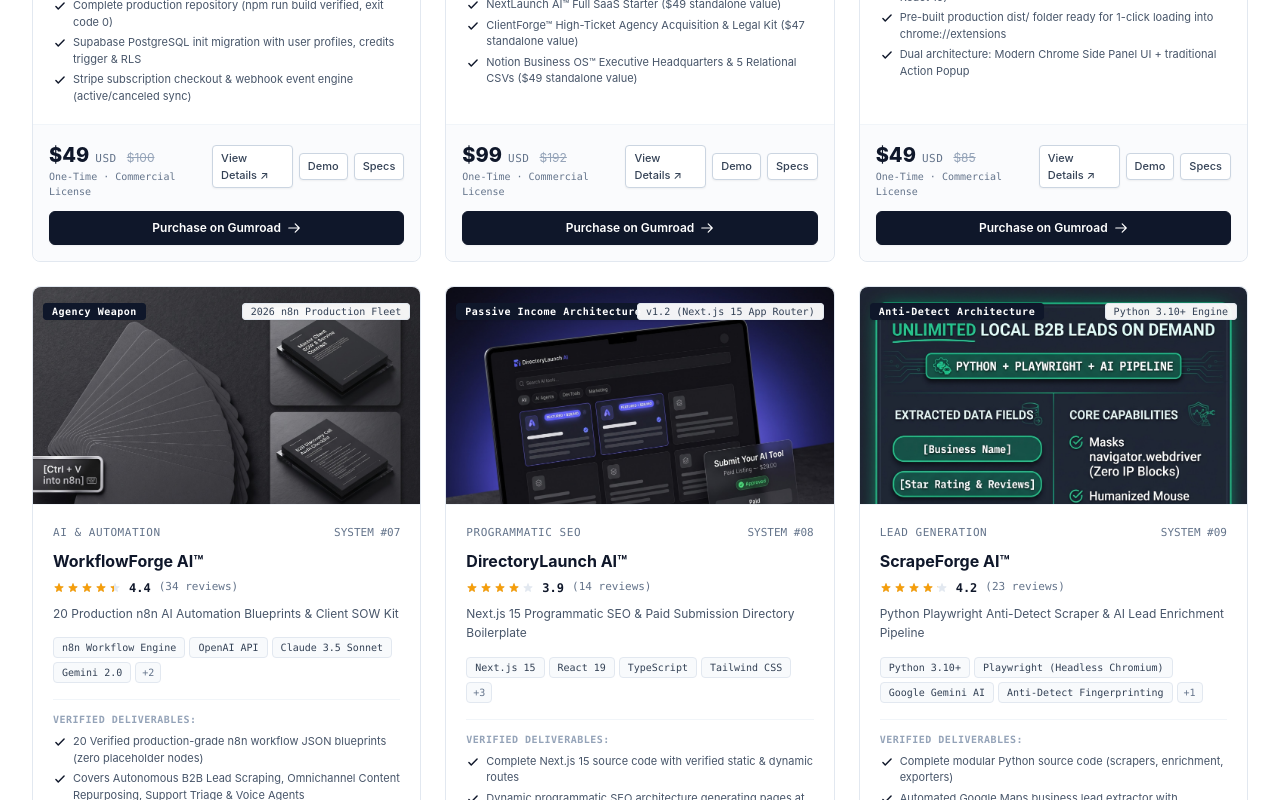
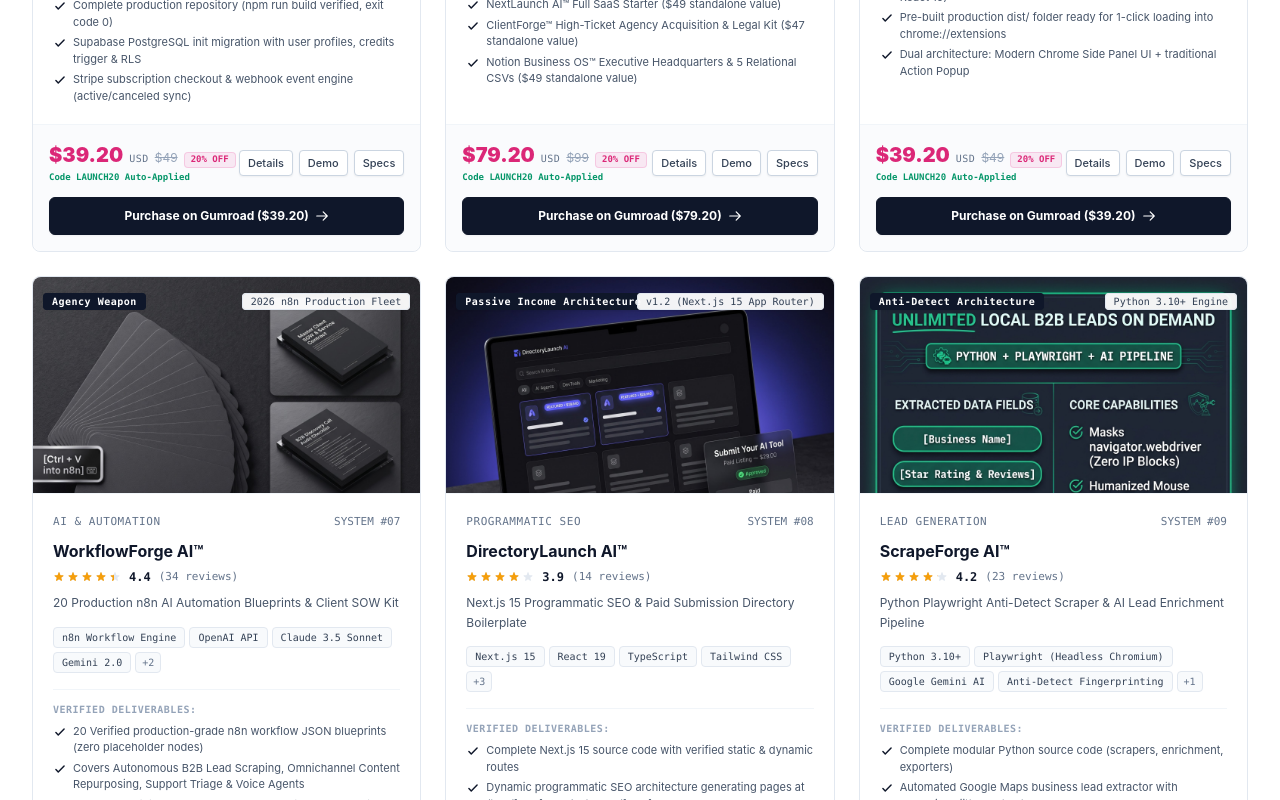
Before and after one commit to notionmaster001-max/notion-master-showcase, a Next.js app: page / in a window 1280 px wide. Shown: the part 1620-2420 px from the top of the page. Built offline with nearby package versions, Linux system fonts and the light colour scheme.

Commit message:
fix: restore missing prices for multilaunch, mcpforge, stackforge and activate 20% discount display across website

```diff
--- a/src/app/page.tsx
+++ b/src/app/page.tsx
@@ -143,10 +143,10 @@ export default function Home() {
                   Compiler & CRC Verified
                 </div>
               </div>
-              <div className="rounded border border-slate-200 bg-slate-50/60 p-3.5">
-                <div className="font-mono text-xl font-bold text-slate-900">$14.99 – $49</div>
-                <div className="font-mono text-[11px] uppercase tracking-wider text-slate-500 mt-0.5">
-                  Direct Gumroad Pricing
+              <div className="rounded border border-pink-200 bg-pink-50/60 p-3.5">
+                <div className="font-mono text-xl font-bold text-pink-600">$11.99 – $39.20</div>
+                <div className="font-mono text-[11px] uppercase tracking-wider text-pink-700 font-semibold mt-0.5">
+                  20% Launch Discount Active
                 </div>
               </div>
               <div className="rounded border border-slate-200 bg-slate-50/60 p-3.5">
--- a/src/app/product/[id]/page.tsx
+++ b/src/app/product/[id]/page.tsx
@@ -408,19 +408,20 @@ export default async function ProductDetailPage({ params }: ProductPageProps) {
               {/* Price Banner */}
               <div className="my-5 flex items-baseline justify-between">
                 <div>
-                  <div className="flex items-baseline gap-2">
-                    <span className="font-sans text-3xl font-extrabold text-slate-900">
+                  <div className="flex items-baseline gap-2 flex-wrap">
+                    <span className="font-sans text-3xl font-black text-pink-600">
+                      {product.discountPrice || product.formattedPrice}
+                    </span>
+                    <span className="font-mono text-xs uppercase tracking-wider text-slate-500">USD</span>
+                    <span className="text-base text-slate-400 line-through">
                       {product.formattedPrice}
                     </span>
-                    <span className="font-mono text-xs uppercase tracking-wider text-slate-500">USD</span>
-                    {product.originalValue && (
-                      <span className="text-sm text-slate-400 line-through">
-                        {product.originalValue}
-                      </span>
-                    )}
+                    <span className="rounded bg-pink-100 border border-pink-200 px-2 py-0.5 font-mono text-[10px] font-bold text-pink-700">
+                      20% OFF
+                    </span>
                   </div>
-                  <p className="font-mono text-[11px] text-slate-500 mt-0.5">
-                    One-time payment · Perpetual commercial rights
+                  <p className="font-mono text-[11px] text-emerald-600 font-semibold mt-1">
+                    🎉 Code LAUNCH20 auto-applied at checkout
                   </p>
                 </div>
                 <span className="rounded bg-emerald-50 px-2 py-1 font-mono text-[10px] font-semibold text-emerald-700 border border-emerald-200">
@@ -434,9 +435,9 @@ export default async function ProductDetailPage({ params }: ProductPageProps) {
                 target="_blank"
                 rel="noopener noreferrer"
                 data-gumroad-single-product="true"
-                className="gumroad-button flex w-full items-center justify-center gap-2 rounded-lg bg-slate-900 py-3 px-4 text-xs font-bold text-white shadow-md hover:bg-slate-800 transition"
+                className="gumroad-button flex w-full items-center justify-center gap-2 rounded-lg bg-slate-900 py-3.5 px-4 text-xs font-bold text-white shadow-md hover:bg-slate-800 transition"
               >
-                <span>Instant Checkout on Gumroad ({product.formattedPrice})</span>
+                <span>Instant Checkout on Gumroad ({product.discountPrice || product.formattedPrice})</span>
                 <svg className="h-4 w-4" fill="none" viewBox="0 0 24 24" stroke="currentColor">
                   <path strokeLinecap="round" strokeLinejoin="round" strokeWidth={2} d="M14 5l7 7m0 0l-7 7m7-7H3" />
                 </svg>
--- a/src/components/LivePreviewModal.tsx
+++ b/src/components/LivePreviewModal.tsx
@@ -321,11 +321,17 @@ export const LivePreviewModal: React.FC<LivePreviewModalProps> = ({
 
         {/* Footer Checkout CTA */}
         <div className="flex flex-col sm:flex-row items-center justify-between gap-3 border-t border-slate-200 bg-slate-50 px-5 py-3.5">
-          <div className="flex items-baseline gap-2">
-            <span className="font-sans text-2xl font-extrabold text-slate-900">
+          <div className="flex items-baseline gap-2 flex-wrap">
+            <span className="font-sans text-2xl font-black text-pink-600">
+              {product.discountPrice || product.formattedPrice}
+            </span>
+            <span className="font-mono text-xs uppercase tracking-wider text-slate-500">USD</span>
+            <span className="text-sm text-slate-400 line-through">
               {product.formattedPrice}
             </span>
-            <span className="font-mono text-xs uppercase tracking-wider text-slate-500">USD</span>
+            <span className="rounded bg-pink-100 border border-pink-200 px-1.5 py-0.5 font-mono text-[9px] font-bold text-pink-700">
+              20% OFF
+            </span>
             <span className="font-mono text-[11px] text-slate-400">· Perpetual Commercial License</span>
           </div>
 
@@ -335,9 +341,9 @@ export const LivePreviewModal: React.FC<LivePreviewModalProps> = ({
               target="_blank"
               rel="noopener noreferrer"
               data-gumroad-single-product="true"
-              className="gumroad-button flex-1 sm:flex-initial inline-flex items-center justify-center gap-2 rounded-md bg-slate-900 px-5 py-2 text-xs font-bold text-white shadow-sm hover:bg-slate-800 transition"
+              className="gumroad-button flex-1 sm:flex-initial inline-flex items-center justify-center gap-2 rounded-md bg-slate-900 px-5 py-2.5 text-xs font-bold text-white shadow-sm hover:bg-slate-800 transition"
             >
-              <span>Instant Purchase on Gumroad</span>
+              <span>Instant Purchase ({product.discountPrice || product.formattedPrice})</span>
               <svg className="h-3.5 w-3.5" fill="none" viewBox="0 0 24 24" stroke="currentColor">
                 <path strokeLinecap="round" strokeLinejoin="round" strokeWidth={2} d="M14 5l7 7m0 0l-7 7m7-7H3" />
               </svg>
--- a/src/components/ProductCard.tsx
+++ b/src/components/ProductCard.tsx
@@ -127,21 +127,22 @@ export const ProductCard: React.FC<ProductCardProps> = ({ product, onOpenDetails
 
       {/* Pricing & Actions Footer */}
       <div className="border-t border-slate-100 bg-slate-50/70 p-4 rounded-b-lg">
-        <div className="mb-3 flex items-baseline justify-between">
+        <div className="mb-3 flex items-center justify-between">
           <div>
-            <div className="flex items-baseline gap-1.5">
-              <span className="font-sans text-xl font-extrabold text-slate-900">
+            <div className="flex items-baseline gap-1.5 flex-wrap">
+              <span className="font-sans text-xl font-black text-pink-600">
+                {product.discountPrice || product.formattedPrice}
+              </span>
+              <span className="font-mono text-[10px] uppercase tracking-wider text-slate-500">USD</span>
+              <span className="text-xs text-slate-400 line-through">
                 {product.formattedPrice}
               </span>
-              <span className="font-mono text-[11px] uppercase tracking-wider text-slate-500">USD</span>
-              {product.originalValue && (
-                <span className="ml-1 text-xs text-slate-400 line-through">
-                  {product.originalValue}
-                </span>
-              )}
+              <span className="rounded bg-pink-500/10 border border-pink-500/20 px-1.5 py-0.2 font-mono text-[9px] font-bold text-pink-600">
+                20% OFF
+              </span>
             </div>
-            <p className="font-mono text-[10px] text-slate-500">
-              One-Time · Commercial License
+            <p className="font-mono text-[9px] text-emerald-600 font-semibold mt-0.5">
+              Code LAUNCH20 Auto-Applied
             </p>
           </div>
 
@@ -151,7 +152,7 @@ export const ProductCard: React.FC<ProductCardProps> = ({ product, onOpenDetails
               className="rounded border border-slate-300 bg-white px-2 py-1 text-[11px] font-medium text-slate-700 shadow-sm transition hover:bg-slate-100 hover:text-slate-900"
               title="View Complete System Specifications & Overview"
             >
-              View Details ↗
+              Details
             </Link>
             <button
               onClick={() => onOpenLivePreview(product)}
@@ -176,9 +177,9 @@ export const ProductCard: React.FC<ProductCardProps> = ({ product, onOpenDetails
           target="_blank"
           rel="noopener noreferrer"
           data-gumroad-single-product="true"
-          className="gumroad-button flex w-full items-center justify-center gap-1.5 rounded-md border border-slate-900 bg-slate-900 py-2 px-3 text-xs font-semibold text-white shadow-sm transition hover:bg-slate-800 focus:outline-none focus:ring-2 focus:ring-slate-900 focus:ring-offset-2"
+          className="gumroad-button flex w-full items-center justify-center gap-1.5 rounded-md border border-slate-900 bg-slate-900 py-2.5 px-3 text-xs font-bold text-white shadow-sm transition hover:bg-slate-800 focus:outline-none focus:ring-2 focus:ring-slate-900 focus:ring-offset-2"
         >
-          <span>Purchase on Gumroad</span>
+          <span>Purchase on Gumroad ({product.discountPrice || product.formattedPrice})</span>
           <svg className="h-3.5 w-3.5" fill="none" viewBox="0 0 24 24" stroke="currentColor">
             <path strokeLinecap="round" strokeLinejoin="round" strokeWidth={2} d="M14 5l7 7m0 0l-7 7m7-7H3" />
           </svg>
--- a/src/components/ProductModal.tsx
+++ b/src/components/ProductModal.tsx
@@ -194,11 +194,20 @@ export const ProductModal: React.FC<ProductModalProps> = ({ product, onClose })
         </div>
 
         {/* Modal Action Footer */}
-        <div className="flex items-center justify-between border-t border-slate-200 bg-slate-50/80 px-6 py-4">
-          <div className="font-mono text-xs text-slate-500">
-            Instant ZIP download via Gumroad library
+        <div className="flex flex-col sm:flex-row items-center justify-between gap-3 border-t border-slate-200 bg-slate-50/80 px-6 py-4">
+          <div className="flex items-baseline gap-2">
+            <span className="font-sans text-xl font-black text-pink-600">
+              {product.discountPrice || product.formattedPrice}
+            </span>
+            <span className="font-mono text-xs uppercase tracking-wider text-slate-500">USD</span>
+            <span className="text-xs text-slate-400 line-through">
+              {product.formattedPrice}
+            </span>
+            <span className="rounded bg-pink-100 border border-pink-200 px-1.5 py-0.5 font-mono text-[9px] font-bold text-pink-700">
+              20% OFF AUTO-APPLIED
+            </span>
           </div>
-          <div className="flex items-center gap-3">
+          <div className="flex items-center gap-3 w-full sm:w-auto justify-end">
             <button
               onClick={onClose}
               className="rounded border border-slate-300 bg-white px-3.5 py-1.5 text-xs font-medium text-slate-700 shadow-sm transition hover:bg-slate-50"
@@ -210,9 +219,9 @@ export const ProductModal: React.FC<ProductModalProps> = ({ product, onClose })
               target="_blank"
               rel="noopener noreferrer"
               data-gumroad-single-product="true"
-              className="gumroad-button inline-flex items-center gap-1.5 rounded-md border border-slate-900 bg-slate-900 px-4 py-1.5 text-xs font-semibold text-white shadow-sm transition hover:bg-slate-800 focus:outline-none focus:ring-2 focus:ring-slate-900 focus:ring-offset-2"
+              className="gumroad-button inline-flex items-center gap-1.5 rounded-md border border-slate-900 bg-slate-900 px-4 py-2 text-xs font-bold text-white shadow-sm transition hover:bg-slate-800 focus:outline-none focus:ring-2 focus:ring-slate-900 focus:ring-offset-2"
             >
-              <span>Get on Gumroad ({product.formattedPrice})</span>
+              <span>Get on Gumroad ({product.discountPrice || product.formattedPrice})</span>
               <svg className="h-3 w-3" fill="none" viewBox="0 0 24 24" stroke="currentColor">
                 <path strokeLinecap="round" strokeLinejoin="round" strokeWidth={2} d="M14 5l7 7m0 0l-7 7m7-7H3" />
               </svg>
--- a/src/data/products.ts
+++ b/src/data/products.ts
@@ -11,6 +11,7 @@ export const PRODUCTS: Product[] = [
     price: 49,
     formattedPrice: '$49',
     originalValue: '$100',
+    discountPrice: '$39.20',
     gumroadUrl: 'https://notionmaster001.gumroad.com/l/nextlaunch-ai/LAUNCH20',
     gumroadId: 'tu2KRUy6ib64C1ZsjPti5A==',
     image: '/products/04-nextlaunch.jpg',
@@ -64,6 +65,7 @@ export const PRODUCTS: Product[] = [
     price: 99,
     formattedPrice: '$99',
     originalValue: '$192',
+    discountPrice: '$79.20',
     gumroadUrl: 'https://notionmaster001.gumroad.com/l/founder-developer-suite/LAUNCH20',
     gumroadId: 'EEC1tknNTiloXEp-LmnIkw==',
     image: '/products/05-master-suite.jpg',
@@ -113,6 +115,7 @@ export const PRODUCTS: Product[] = [
     price: 49,
     formattedPrice: '$49',
     originalValue: '$85',
+    discountPrice: '$39.20',
     gumroadUrl: 'https://notionmaster001.gumroad.com/l/extensionforge-mv3/LAUNCH20',
     gumroadId: 'ahooZsZXcewqosVCnBXA3Q==',
     image: '/products/06-extensionforge.jpg',
@@ -162,6 +165,7 @@ export const PRODUCTS: Product[] = [
     price: 49,
     formattedPrice: '$49',
     originalValue: '$95',
+    discountPrice: '$39.20',
     gumroadUrl: 'https://notionmaster001.gumroad.com/l/workflowforge-ai/LAUNCH20',
     gumroadId: 'ul87Jui2ZD_qXL4hfP1u-g==',
     image: '/products/07-workflowforge.jpg',
@@ -211,6 +215,7 @@ export const PRODUCTS: Product[] = [
     price: 49,
     formattedPrice: '$49',
     originalValue: '$90',
+    discountPrice: '$39.20',
     gumroadUrl: 'https://notionmaster001.gumroad.com/l/directorylaunch-ai/LAUNCH20',
     gumroadId: 'RJ9Pk0RZj-Lheb6RNeY50Q==',
     image: '/products/08-directorylaunch.jpg',
@@ -260,6 +265,7 @@ export const PRODUCTS: Product[] = [
     price: 47,
     formattedPrice: '$47',
     originalValue: '$85',
+    discountPrice: '$37.60',
     gumroadUrl: 'https://notionmaster001.gumroad.com/l/scrapeforge-ai/LAUNCH20',
     gumroadId: '5DT9EpSkRLThWtz56xjQDw==',
     image: '/products/09-scrapeforge.jpg',
@@ -309,6 +315,7 @@ export const PRODUCTS: Product[] = [
     price: 47,
     formattedPrice: '$47',
     originalValue: '$85',
+    discountPrice: '$37.60',
     gumroadUrl: 'https://notionmaster001.gumroad.com/l/promptforge-ai/LAUNCH20',
     gumroadId: 'a0CpZr6667qpRdRoyQ-Ynw==',
     image: '/products/01-promptforge.jpg',
@@ -358,6 +365,7 @@ export const PRODUCTS: Product[] = [
     price: 49,
     formattedPrice: '$49',
     originalValue: '$95',
+    discountPrice: '$39.20',
     gumroadUrl: 'https://notionmaster001.gumroad.com/l/notion-business-os/LAUNCH20',
     gumroadId: '8ihliqBkA5MjDLKeGXOzTQ==',
     image: '/products/02-notion-os.png',
@@ -407,6 +415,7 @@ export const PRODUCTS: Product[] = [
     price: 47,
     formattedPrice: '$47',
     originalValue: '$90',
+    discountPrice: '$37.60',
     gumroadUrl: 'https://notionmaster001.gumroad.com/l/clientforge-kit/LAUNCH20',
     gumroadId: 'eChys3f02tiR5-hZvOHexg==',
     image: '/products/03-clientforge.png',
@@ -454,8 +463,9 @@ export const PRODUCTS: Product[] = [
     category: 'saas',
     categoryLabel: 'Full-Stack SaaS',
     price: 49,
-    formattedPrice: '',
-    originalValue: '',
+    formattedPrice: '$49',
+    originalValue: '$99',
+    discountPrice: '$39.20',
     gumroadUrl: 'https://notionmaster001.gumroad.com/l/multilaunch-ai/LAUNCH20',
     gumroadId: 'WW5yOIEKtTd696g8SLQFXA==',
     image: '/products/10-multilaunch.jpg',
@@ -504,8 +514,9 @@ export const PRODUCTS: Product[] = [
     category: 'automation',
     categoryLabel: 'AI & MCP Protocols',
     price: 47,
-    formattedPrice: '',
-    originalValue: '',
+    formattedPrice: '$47',
+    originalValue: '$95',
+    discountPrice: '$37.60',
     gumroadUrl: 'https://notionmaster001.gumroad.com/l/mcpforge-enterprise/LAUNCH20',
     gumroadId: 'xM_fWwf9vmVyfjWI5IZESA==',
     image: '/products/11-mcpforge.jpg',
@@ -554,8 +565,9 @@ export const PRODUCTS: Product[] = [
     category: 'agency',
     categoryLabel: 'DevOps & Cloud',
     price: 47,
-    formattedPrice: '',
-    originalValue: '',
+    formattedPrice: '$47',
+    originalValue: '$95',
+    discountPrice: '$37.60',
     gumroadUrl: 'https://notionmaster001.gumroad.com/l/stackforge-docker/LAUNCH20',
     gumroadId: 'aaVNnYUVMaeh6Efu3789mQ==',
     image: '/products/12-stackforge.jpg',
@@ -608,6 +620,7 @@ export const PRODUCTS: Product[] = [
     price: 15,
     formattedPrice: '$14.99',
     originalValue: '$49',
+    discountPrice: '$11.99',
     gumroadUrl: 'https://notionmaster001.gumroad.com/l/vice-city-companion-os/LAUNCH20',
     gumroadId: 'do9vHEsfwdCoM8n1VPlflA==',
     image: '/products/13-vice-city-companion.jpg',
@@ -659,6 +672,7 @@ export const PRODUCTS: Product[] = [
     price: 25,
     formattedPrice: '$24.99',
     originalValue: '$69',
+    discountPrice: '$19.99',
     gumroadUrl: 'https://notionmaster001.gumroad.com/l/streamshield-dmca-audio/LAUNCH20',
     gumroadId: 'TnmQ4JPqolWj_UG8PjNSJQ==',
     image: '/products/14-streamshield-vice.jpg',
@@ -710,6 +724,7 @@ export const PRODUCTS: Product[] = [
     price: 20,
     formattedPrice: '$19.99',
     originalValue: '$59',
+    discountPrice: '$15.99',
     gumroadUrl: 'https://notionmaster001.gumroad.com/l/vicestream-neon-studio/LAUNCH20',
     gumroadId: 'Wt2hksustjPDmF4lqYq5Gg==',
     image: '/products/15-vicestream-neon-studio.jpg',
@@ -760,6 +775,7 @@ export const PRODUCTS: Product[] = [
     price: 20,
     formattedPrice: '$19.99',
     originalValue: '$49',
+    discountPrice: '$15.99',
     gumroadUrl: 'https://notionmaster001.gumroad.com/l/consolestream-pro-fix/LAUNCH20',
     gumroadId: 'VEG3p0YIcUMULzMhc_jPSQ==',
     image: '/products/16-consolestream-pro.jpg',
@@ -810,6 +826,7 @@ export const PRODUCTS: Product[] = [
     price: 28,
     formattedPrice: '$27.99',
     originalValue: '$79',
+    discountPrice: '$22.39',
     gumroadUrl: 'https://notionmaster001.gumroad.com/l/chatheist-live-obs/LAUNCH20',
     gumroadId: 'buNcR5olBoTznX-MY7I9HQ==',
     image: '/products/17-chatheist-live.jpg',
@@ -861,6 +878,7 @@ export const PRODUCTS: Product[] = [
     price: 49,
     formattedPrice: '$49',
     originalValue: '$149',
+    discountPrice: '$39.20',
     gumroadUrl: 'https://notionmaster001.gumroad.com/l/vice-city-master-vault/LAUNCH20',
     gumroadId: 'WQCagygfrX9uWG9dhMhukg==',
     image: '/products/18-vice-city-master-vault.jpg',
--- a/src/types/index.ts
+++ b/src/types/index.ts
@@ -8,6 +8,7 @@ export interface Product {
   price: number;
   formattedPrice: string;
   originalValue?: string;
+  discountPrice?: string;
   gumroadUrl: string;
   image: string;
   version: string;
```
